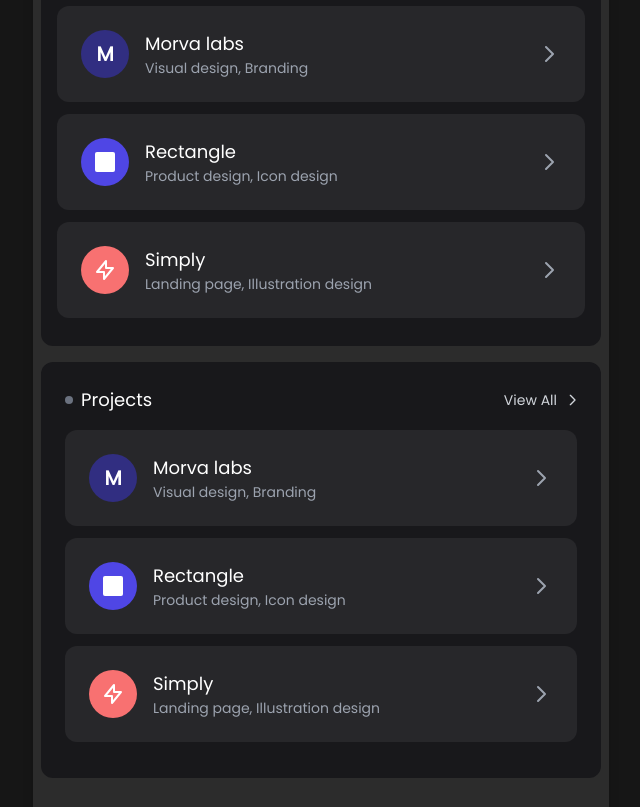
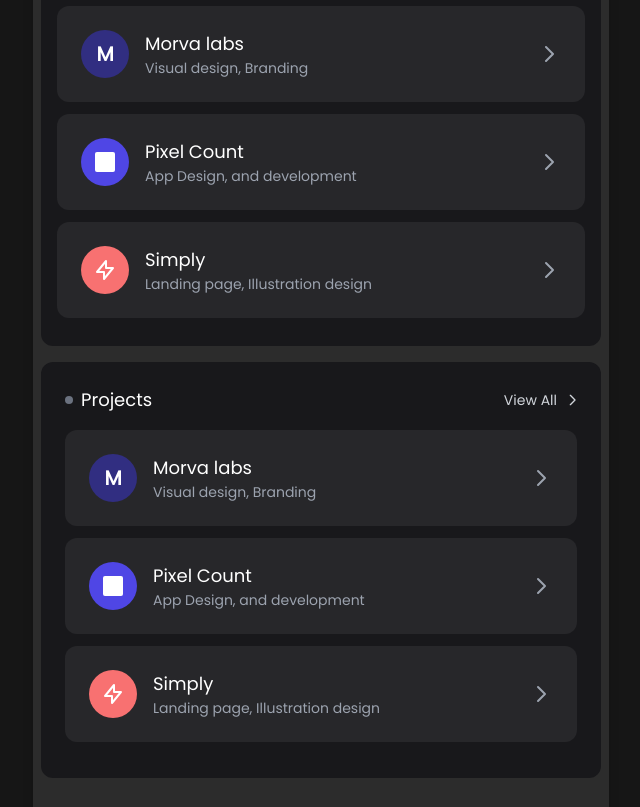
Before and after one commit to MuhammadAhmad338/MyOwnPortfolio, a Next.js app: page / in a window 1280 px wide. Shown: the part 460-1267 px from the top of the page, without its empty margins (319-959 px from the left). Built offline with nearby package versions, Linux system fonts and the light colour scheme.

Commit message:
latest commits

```diff
--- a/app/page.tsx
+++ b/app/page.tsx
@@ -10,17 +10,17 @@ import Worktogether from './components/Worktogether';
 import React, { FC, useEffect, useState } from 'react';
 
 const Home: FC = () => {
+
     const darkMode = useSelector((state: any) => state.theme.darkMode);
     const [mounting, setMounting] = useState(true);
     const [prevDarkMode, setPrevDarkMode] = useState(darkMode);
+
     const router = useRouter();
 
-    // Handle initial mount animation
     useEffect(() => {
         setMounting(false);
     }, []);
 
-    // Track dark mode changes to trigger animation
     useEffect(() => {
         setPrevDarkMode(darkMode);
     }, [darkMode]);
@@ -41,6 +41,7 @@ const Home: FC = () => {
         >
             {/* Header Section */}
             <div className='m-4'>
+
                 <div className="flex flex-col md:flex-row justify-between items-center mb-6">
                     <div className="flex items-center mb-4 md:mb-0">
                         <div className={`w-2 h-2 ${darkMode ? 'bg-gray-500' : 'bg-gray-400'} rounded-full mr-2`}></div>
@@ -146,8 +147,8 @@ const Home: FC = () => {
                             <div className="w-5 h-5 bg-white rounded-sm"></div>
                         </div>
                         <div>
-                            <div className="font-medium text-lg">Rectangle</div>
-                            <div className={`${darkMode ? 'text-gray-400' : 'text-gray-500'} text-sm`}>Product design, Icon design</div>
+                            <div className="font-medium text-lg">Pixel Count</div>
+                            <div className={`${darkMode ? 'text-gray-400' : 'text-gray-500'} text-sm`}>App Design, and development</div>
                         </div>
                     </div>
                     <div className={`${darkMode ? 'text-gray-400' : 'text-gray-500'}`}>
@@ -176,6 +177,7 @@ const Home: FC = () => {
                         </svg>
                     </div>
                 </div>
+
             </div>
 
             <div className={`${darkMode ? 'bg-zinc-900' : 'bg-gray-100'} p-6 mt-4 rounded-xl ${darkMode ? 'text-white' : 'text-gray-800'} transition-colors duration-200`}>
@@ -218,8 +220,8 @@ const Home: FC = () => {
                             <div className="w-5 h-5 bg-white rounded-sm"></div>
                         </div>
                         <div>
-                            <div className="font-medium text-lg">Rectangle</div>
-                            <div className={`${darkMode ? 'text-gray-400' : 'text-gray-500'} text-sm`}>Product design, Icon design</div>
+                            <div className="font-medium text-lg">Pixel Count</div>
+                            <div className={`${darkMode ? 'text-gray-400' : 'text-gray-500'} text-sm`}>App Design, and development</div>
                         </div>
                     </div>
                     <div className={`${darkMode ? 'text-gray-400' : 'text-gray-500'}`}>
```
